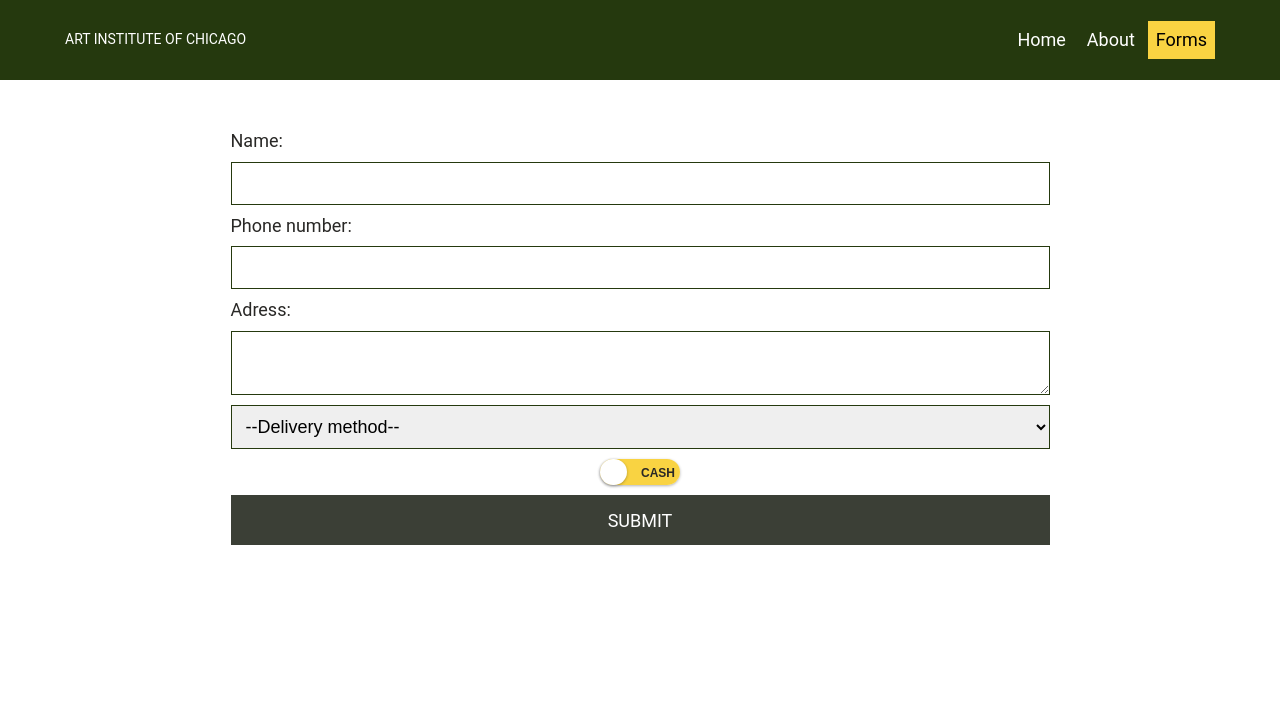
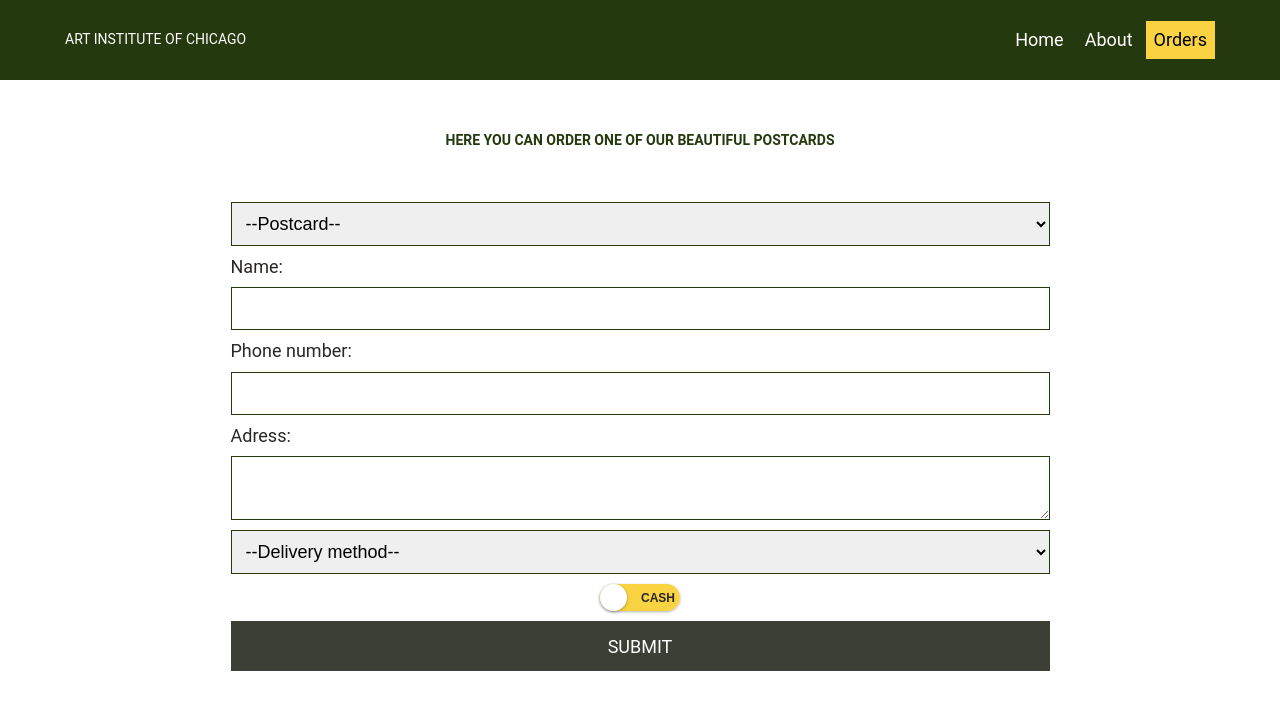
Before and after one commit to Oreada/react-rs-school, a React (Create React App) app in the folder react-components/: page /forms in a window 1280 px wide. Shown: the top 710 px of the page. Built offline with nearby package versions, Linux system fonts and the light colour scheme.

Commit message:
feat: add postcardField to form

```diff
--- a/react-components/src/components/Card/Card.tsx
+++ b/react-components/src/components/Card/Card.tsx
@@ -2,6 +2,7 @@ import React from 'react';
 import styles from './Card.module.css';
 
 export interface ICard {
+  postcard: string;
   name: string;
   phone: string;
   adress: string;
@@ -12,6 +13,7 @@ export interface ICard {
 export function Card(props: ICard) {
   return (
     <div className={styles['card']} data-testid="card">
+      <p className={styles['card__item']}>Postcard: {props.postcard}</p>
       <p className={styles['card__item']}>Name: {props.name}</p>
       <p className={styles['card__item']}>Phone number: {props.phone}</p>
       <p className={styles['card__item']}>Adress: {props.adress}</p>
--- a/react-components/src/components/CardsList/CardsList.tsx
+++ b/react-components/src/components/CardsList/CardsList.tsx
@@ -12,6 +12,7 @@ export function CardsList(props: CardsListProps) {
       {props.data.map((card: ICard, index: number) => (
         <Card
           key={index}
+          postcard={card.postcard}
           name={card.name}
           phone={card.phone}
           adress={card.adress}
--- a/react-components/src/components/Form/Form.tsx
+++ b/react-components/src/components/Form/Form.tsx
@@ -13,6 +13,7 @@ interface FormProps {
 }
 
 interface FormValues {
+  postcardField: string;
   nameField: string;
   phoneField: string;
   adressField: string;
@@ -35,11 +36,12 @@ export function Form(props: FormProps) {
   });
 
   const onSubmit: SubmitHandler<FormValues> = (data) => {
-    console.log(data);
+    // console.log(data);
     setIsSubmitted(() => true);
 
     store.dispatch(
       addFormCard({
+        postcard: data.postcardField,
         name: data.nameField,
         phone: data.phoneField,
         adress: data.adressField,
@@ -63,6 +65,25 @@ export function Form(props: FormProps) {
         id="form"
         data-testid="form"
       >
+        <select
+          {...register('postcardField', {
+            required: 'Choose a postcard',
+          })}
+          className={styles['form-select']}
+        >
+          <option value="">--Postcard--</option>
+          <option value="Vincent van Gogh">
+            Vincent van Gogh &quot;The Poet&apos;s Garden&quot;
+          </option>
+          <option value="Claude Monet">Claude Monet &quot;Poppy Field&quot;</option>
+          <option value="Katsushika Hokusai">Katsushika Hokusai &quot;The Great Wave&quot;</option>
+          <option value="Edvard Munch">Edvard Munch &quot;The Girls on the Bridge&quot;</option>
+          <option value="Vasily Kandinsky">Vasily Kandinsky &quot;Improvisation №30&quot;</option>
+        </select>
+        {errors?.postcardField && (
+          <ErrorMessage errorMessage={errors?.postcardField?.message as string} />
+        )}
+
         <label className={styles['form-label-input']} htmlFor="form-input-name">
           Name:
         </label>
--- a/react-components/src/components/Navigation/Navigation.tsx
+++ b/react-components/src/components/Navigation/Navigation.tsx
@@ -35,7 +35,7 @@ export function Navigation() {
               to="/forms"
               className={({ isActive }) => (isActive ? styles['link-active'] : styles['link'])}
             >
-              Forms
+              Orders
             </NavLink>
           </span>
         </nav>
--- a/react-components/src/data/cards.ts
+++ b/react-components/src/data/cards.ts
@@ -2,6 +2,7 @@ import { ICard } from '../components/Card/Card';
 
 export const CARDS: Array<ICard> = [
   {
+    postcard: 'postcard example',
     name: 'name example',
     phone: 'phone example',
     adress: 'adress example',
@@ -9,6 +10,7 @@ export const CARDS: Array<ICard> = [
     payment: 'payment example',
   },
   {
+    postcard: 'postcard example2',
     name: 'name example2',
     phone: 'phone example2',
     adress: 'adress example2',
--- a/react-components/src/index.css
+++ b/react-components/src/index.css
@@ -150,6 +150,15 @@ img {
     padding-top: 50px;
 }
 
+.form-title {
+    font-size: 14px;
+    font-weight: 600;
+    text-transform: uppercase;
+    color: rgb(37, 57, 14);
+
+    margin-bottom: 50px;
+}
+
 /* -------- scrollbar ------------- */
 
 /* width */
--- a/react-components/src/pages/FormsPage/FormsPage.tsx
+++ b/react-components/src/pages/FormsPage/FormsPage.tsx
@@ -8,6 +8,7 @@ export function FormsPage() {
   return (
     <div className="container">
       <div className="form-page" data-testid="form-page">
+        <h2 className="form-title">Here you can order one of our beautiful postcards</h2>
         <Form cards={cardsList} />
       </div>
     </div>
--- a/react-components/src/store/formCardsSlice.ts
+++ b/react-components/src/store/formCardsSlice.ts
@@ -6,6 +6,7 @@ type FormCardsState = {
 };
 
 type Payload = {
+  postcard: string;
   name: string;
   phone: string;
   adress: string;
@@ -22,11 +23,12 @@ const formCardsSlice = createSlice({
   initialState: initialState,
   reducers: {
     addFormCard(state, action: PayloadAction<Payload>) {
-      console.log('state=', state);
-      console.log('action=', action);
+      // console.log('state=', state);
+      // console.log('action=', action);
 
       state.list.push({
         //! с useState так нельзя, там мы делаем: [...prev, newObj]
+        postcard: action.payload.postcard,
         name: action.payload.name,
         phone: action.payload.phone,
         adress: action.payload.adress,
```
Also changed, not shown: 1 other file (tests, documents, lock files or other folders).
